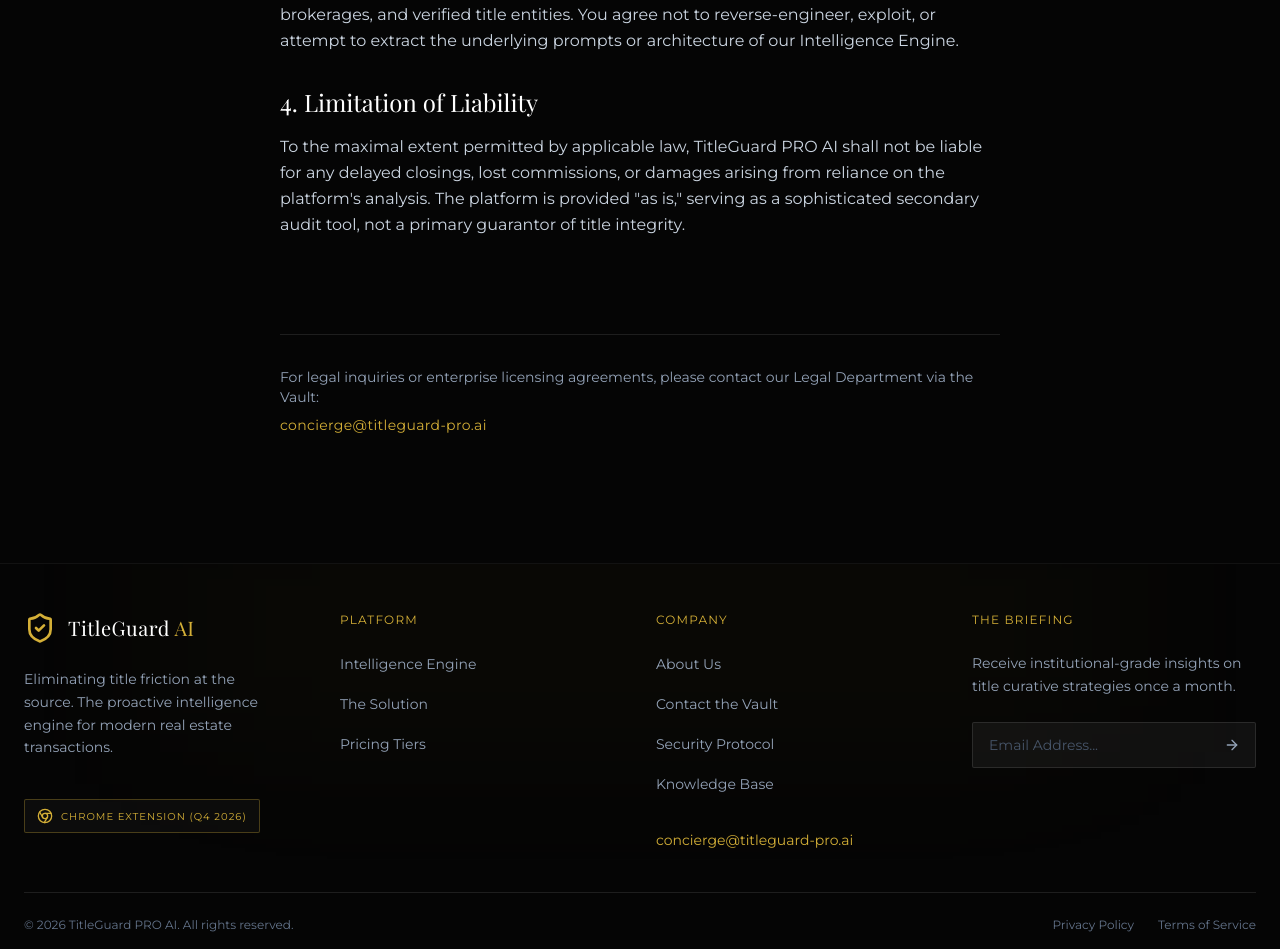
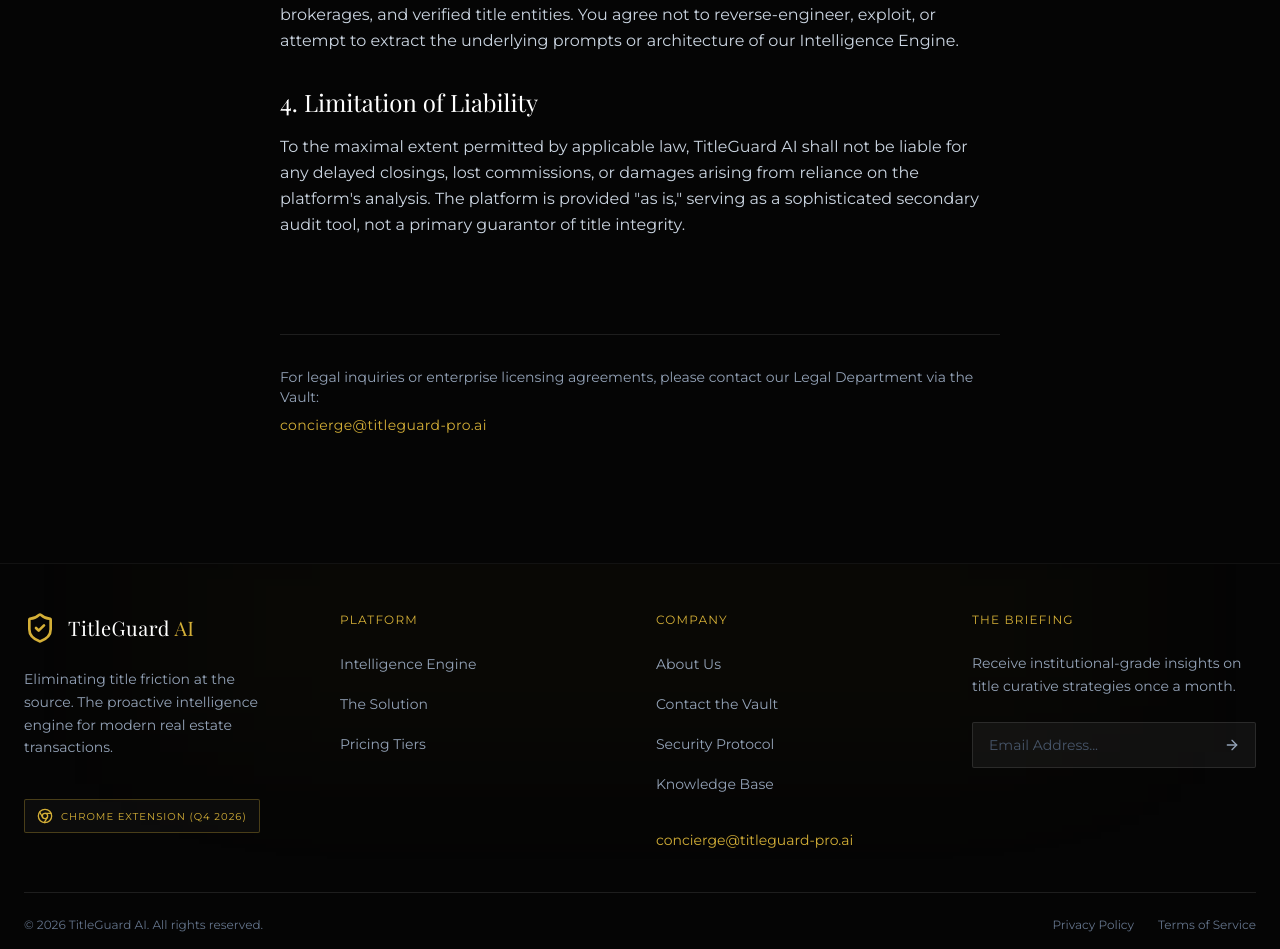
Before and after one commit to zaraiecastillo/titleguard-pro, a Next.js app: page /terms in a window 1280 px wide. Shown: the part 963-1912 px from the top of the page. Built offline with nearby package versions, Linux system fonts and the light colour scheme; a web font is replaced by a local one.

Commit message:
fix(marketing): update brand name to TitleGuard AI across pitch deck and legal pages

```diff
--- a/src/app/layout.tsx
+++ b/src/app/layout.tsx
@@ -28,6 +28,7 @@
   return (
     <html lang="en" suppressHydrationWarning>
       <body
+        suppressHydrationWarning
         className={`${playfair.variable} ${montserrat.variable} antialiased bg-slate-950 font-sans relative min-h-screen`}
       >
         {/* Global Background */}
--- a/src/app/pitch/page.tsx
+++ b/src/app/pitch/page.tsx
@@ -14,10 +14,10 @@
             <div className="flex flex-col items-center justify-center h-full text-center max-w-5xl mx-auto px-6">
                 <ShieldCheck className="w-24 h-24 text-[#D4AF37] mb-8" />
                 <h1 className="text-5xl md:text-7xl font-serif text-white mb-6 leading-tight">
-                    TitleGuard <span className="text-[#D4AF37] italic">PRO</span>
+                    TitleGuard <span className="text-[#D4AF37] italic">AI</span>
                 </h1>
                 <p className="text-[#D4AF37] text-sm md:text-base font-sans uppercase tracking-[0.3em] mb-8">
-                    Instant Title Intelligence for Modern Brokerages
+                    The AI-Powered Early Warning System For Real Estate
                 </p>
                 <p className="text-xl md:text-3xl text-slate-300 font-sans leading-relaxed">
                     Turning every red light into a closed commission.
@@ -352,7 +352,7 @@
             <div className="absolute top-0 w-full z-50 p-6 flex justify-between items-center mix-blend-difference text-slate-300">
                 <div className="flex items-center space-x-2">
                     <ShieldCheck className="w-5 h-5 text-[#D4AF37]" />
-                    <span className="font-serif italic tracking-wide">TitleGuard <span className="text-[#D4AF37]">PRO</span></span>
+                    <span className="font-serif italic tracking-wide">TitleGuard <span className="text-[#D4AF37]">AI</span></span>
                 </div>
                 <div className="flex items-center space-x-6">
                     <span className="font-mono text-xs opacity-50 tracking-widest">{String(currentSlide + 1).padStart(2, '0')} / {slides.length}</span>
--- a/src/app/pricing/page.tsx
+++ b/src/app/pricing/page.tsx
@@ -294,7 +294,7 @@
                 {/* Global Footnote */}
                 <div className="text-center max-w-3xl mx-auto pt-16 mt-8 border-t border-white/5">
                     <p className="text-slate-500 font-mono text-[11px] leading-relaxed uppercase tracking-wider">
-                        TitleGuard PRO is an Early Warning System. Our 2026 logic is currently active for NJ, NY, FL, TX, and CA. We are currently raising seed capital to automate our statutory sync and release our ambient browser integration.
+                        TitleGuard AI is an Early Warning System. Our 2026 logic is currently active for NJ, NY, FL, TX, and CA. We are currently raising seed capital to automate our statutory sync and release our ambient browser integration.
                     </p>
                 </div>
 
--- a/src/app/privacy/page.tsx
+++ b/src/app/privacy/page.tsx
@@ -20,7 +20,7 @@
                     <section>
                         <h2 className="text-2xl font-serif text-white mb-4">1. Scope of Intelligence</h2>
                         <p>
-                            TitleGuard PRO AI ("Company", "we", "us", or "our") operates as a secure, pre-underwriting intelligence platform tailored exclusively for real estate professionals and institutional brokerages. We prioritize the absolute confidentiality of your transaction files and client data.
+                            TitleGuard AI ("Company", "we", "us", or "our") operates as a secure, pre-underwriting intelligence platform tailored exclusively for real estate professionals and institutional brokerages. We prioritize the absolute confidentiality of your transaction files and client data.
                         </p>
                     </section>
 
--- a/src/app/security/page.tsx
+++ b/src/app/security/page.tsx
@@ -114,7 +114,7 @@
                             {
                                 icon: Shield,
                                 title: "Designed for Compliance",
-                                desc: "TitleGuard PRO is built with the rigorous confidentiality standards of legal and financial institutions in mind. We are currently architecting our systems to meet SOC2 Type I standards as we scale toward enterprise-wide deployment."
+                                desc: "TitleGuard AI is built with the rigorous confidentiality standards of legal and financial institutions in mind. We are currently architecting our systems to meet SOC2 Type I standards as we scale toward enterprise-wide deployment."
                             }
                         ].map((item, i) => (
                             <motion.div
--- a/src/app/terms/page.tsx
+++ b/src/app/terms/page.tsx
@@ -40,14 +40,14 @@
                     <section>
                         <h2 className="text-2xl font-serif text-white mb-4">3. Authorized Use</h2>
                         <p>
-                            Access to the TitleGuard PRO AI platform is restricted to licensed real estate professionals, brokerages, and verified title entities. You agree not to reverse-engineer, exploit, or attempt to extract the underlying prompts or architecture of our Intelligence Engine.
+                            Access to the TitleGuard AI platform is restricted to licensed real estate professionals, brokerages, and verified title entities. You agree not to reverse-engineer, exploit, or attempt to extract the underlying prompts or architecture of our Intelligence Engine.
                         </p>
                     </section>
 
                     <section>
                         <h2 className="text-2xl font-serif text-white mb-4">4. Limitation of Liability</h2>
                         <p>
-                            To the maximal extent permitted by applicable law, TitleGuard PRO AI shall not be liable for any delayed closings, lost commissions, or damages arising from reliance on the platform's analysis. The platform is provided "as is," serving as a sophisticated secondary audit tool, not a primary guarantor of title integrity.
+                            To the maximal extent permitted by applicable law, TitleGuard AI shall not be liable for any delayed closings, lost commissions, or damages arising from reliance on the platform's analysis. The platform is provided "as is," serving as a sophisticated secondary audit tool, not a primary guarantor of title integrity.
                         </p>
                     </section>
 
--- a/src/components/Footer.tsx
+++ b/src/components/Footer.tsx
@@ -84,7 +84,7 @@
                 {/* Bottom Bar */}
                 <div className="pt-6 border-t border-white/10 flex flex-col md:flex-row items-center justify-between gap-4">
                     <p className="text-slate-500 text-xs font-sans">
-                        &copy; {new Date().getFullYear()} TitleGuard PRO AI. All rights reserved.
+                        &copy; {new Date().getFullYear()} TitleGuard AI. All rights reserved.
                     </p>
                     <div className="flex space-x-6">
                         <Link href="/privacy" className="text-slate-500 hover:text-white transition-colors text-xs font-sans">Privacy Policy</Link>
--- a/src/components/intelligence/JurisdictionalLogicTabs.tsx
+++ b/src/components/intelligence/JurisdictionalLogicTabs.tsx
@@ -159,7 +159,7 @@
                 </h4>
 
                 <p className="text-slate-400 font-sans text-sm md:text-base leading-relaxed relative z-10 max-w-4xl">
-                    TitleGuard PRO is a High-Fidelity Early Warning System. All logic is manually verified against 2026 legislative sessions. As we scale, we plan to transition to an automated statutory sync (Project Sentinel). Until then, we provide the most accurate manual logic-layer available for the Big 5 markets.
+                    TitleGuard AI is a High-Fidelity Early Warning System. All logic is manually verified against 2026 legislative sessions. As we scale, we plan to transition to an automated statutory sync (Project Sentinel). Until then, we provide the most accurate manual logic-layer available for the Big 5 markets.
                 </p>
             </motion.div>
         </div>
--- a/src/components/landing/GeographicIntelligenceSection.tsx
+++ b/src/components/landing/GeographicIntelligenceSection.tsx
@@ -107,7 +107,7 @@
                         </button>
                     </Link>
                     <p className="text-slate-500 font-mono text-[11px] leading-relaxed uppercase tracking-wider text-center">
-                        Transparency is our policy. TitleGuard PRO provides risk detection based on specific 2026 statutes, intended to augment—not replace—professional legal counsel.
+                        Transparency is our policy. TitleGuard AI provides risk detection based on specific 2026 statutes, intended to augment—not replace—professional legal counsel.
                     </p>
                 </motion.div>
             </div>
--- a/src/components/landing/PricingSection.tsx
+++ b/src/components/landing/PricingSection.tsx
@@ -216,7 +216,7 @@
                 {/* Global Footnote */}
                 <div className="text-center max-w-3xl mx-auto pt-16 mt-8 border-t border-white/5">
                     <p className="text-slate-500 font-mono text-[11px] leading-relaxed uppercase tracking-wider">
-                        TitleGuard PRO is an Early Warning System. Our 2026 logic is currently active for NJ, NY, FL, TX, and CA. We are currently raising seed capital to automate our statutory sync and release our ambient browser integration.
+                        TitleGuard AI is an Early Warning System. Our 2026 logic is currently active for NJ, NY, FL, TX, and CA. We are currently raising seed capital to automate our statutory sync and release our ambient browser integration.
                     </p>
                 </div>
 
```
